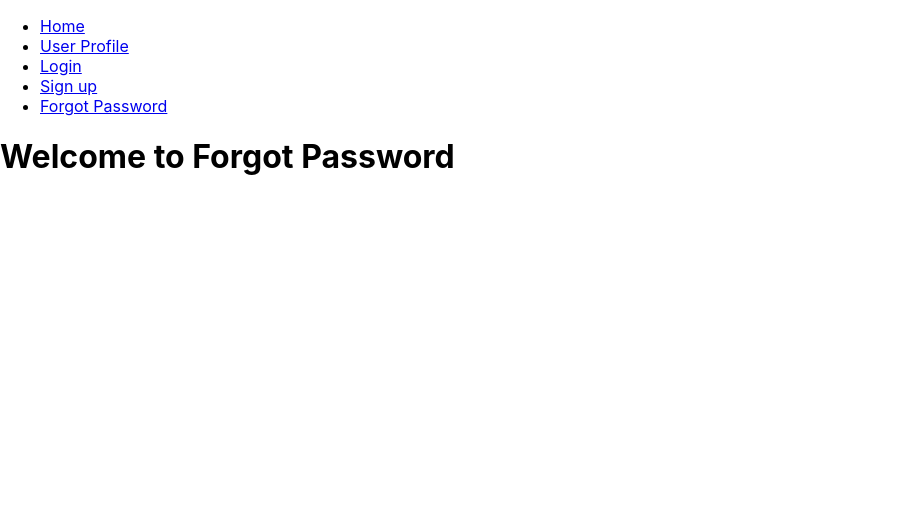
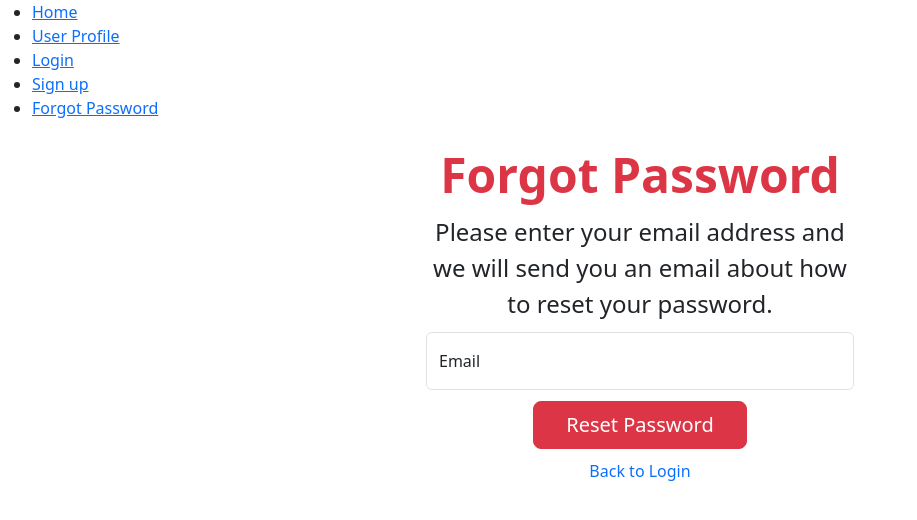
Before and after one commit to shellyh0626/TicketWingmanFront, a React (Create React App) app: page /forgot in a window 1280 px wide. Shown: the top 520 px of the page, without its empty margins (0-917 px from the left). Built offline with nearby package versions, Linux system fonts and the light colour scheme.

Commit message:
New Page: ForgotPassword. CSS Complete, no functionality

```diff
--- a/package.json
+++ b/package.json
@@ -6,8 +6,10 @@
     "@testing-library/jest-dom": "^5.16.5",
     "@testing-library/react": "^13.4.0",
     "@testing-library/user-event": "^13.5.0",
+    "bootstrap": "^5.3.0",
     "react": "^18.2.0",
     "react-dom": "^18.2.0",
+    "react-router-dom": "^6.14.1",
     "react-scripts": "5.0.1",
     "web-vitals": "^2.1.4"
   },
--- a/src/components/ForgotForm.jsx
+++ b/src/components/ForgotForm.jsx
@@ -0,0 +1,40 @@
+import React from "react";
+import { Link } from "react-router-dom";
+import "../css/ForgotFormCSS.css";
+import "bootstrap/dist/css/bootstrap.min.css";
+
+function ForgotForm() {
+  return (
+    <div id="forgotPasswordContainer">
+      <h1 id="forgotPasswordHeading">Forgot Password</h1>
+      <p id="forgotPasswordMessage">
+        Please enter your email address and we will send you an email about how
+        to reset your password.
+      </p>
+      <div class="form-floating mb-3">
+        <input
+          type="email"
+          id="forgotEmail"
+          class="form-control"
+          placeholder="name@example.com"
+          required
+        />
+        <label for="floatingInput">Email</label>
+      </div>
+      <div class="d-grid gap-2 col-6 mx-auto">
+        <button type="button" class="btn btn-danger btn-lg">
+          Reset Password
+        </button>
+      </div>
+      <Link
+        to="/login"
+        id="loginNav"
+        class="link-offset-2 link-offset-3-hover link-underline link-underline-opacity-0 link-underline-opacity-75-hover"
+      >
+        Back to Login
+      </Link>
+    </div>
+  );
+}
+
+export default ForgotForm;
--- /dev/null
+++ b/src/css/ForgotFormCSS.css
@@ -0,0 +1,31 @@
+#forgotPasswordContainer {
+  border: transparent;
+  display: grid;
+  justify-content: center;
+  width: 35%;
+  margin: 0 auto;
+  padding: 10px;
+}
+
+#forgotPasswordHeading {
+  font-size: 48px;
+  color: rgb(220, 53, 69);
+  font-weight: bolder;
+  text-align: center;
+  margin-bottom: 10px;
+}
+
+#forgotPasswordMessage {
+  font-size: 24px;
+  text-align: center;
+  margin-bottom: 10px;
+}
+
+#forgotEmail {
+  margin-bottom: -5px;
+}
+
+#loginNav {
+  margin-top: 10px;
+  text-align: center;
+}
--- a/src/pages/ForgotPassword.jsx
+++ b/src/pages/ForgotPassword.jsx
@@ -1,5 +1,12 @@
+import React from "react";
+import ForgotForm from "../components/ForgotForm";
+
 function ForgotPassword() {
-  return <h1>Welcome to Forgot Password</h1>;
+  return (
+    <div>
+      <ForgotForm />
+    </div>
+  );
 }
 
 export default ForgotPassword;
```
Also changed, not shown: 1 other file (tests, documents, lock files or other folders).
